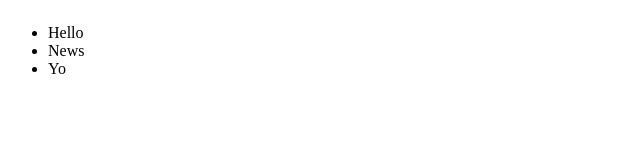
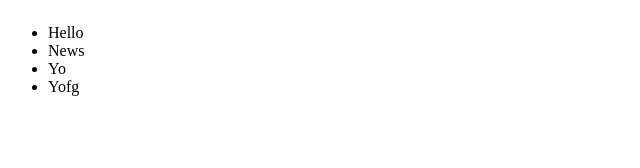
Before and after one commit to Palpatio/NT-tsx1, a React (Create React App) app: page / in a window 1280 px wide. Shown: the top 168 px of the page, without its empty margins (0-640 px from the left). Built offline with nearby package versions, Linux system fonts and the light colour scheme.

Commit message:
add new li

```diff
--- a/src/App.tsx
+++ b/src/App.tsx
@@ -9,6 +9,7 @@ const App = () => {
                     <li>Hello</li>
                     <li>News</li>
                     <li>Yo</li>
+                    <li>Yofg</li>
                 </ul>
             </div>
         </div>
```
